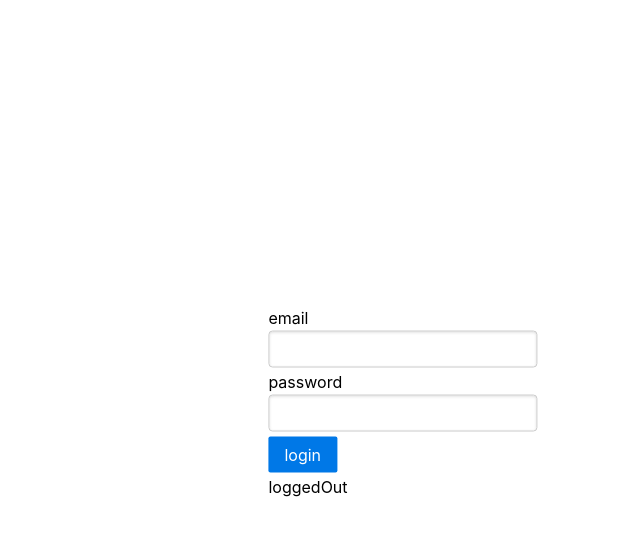
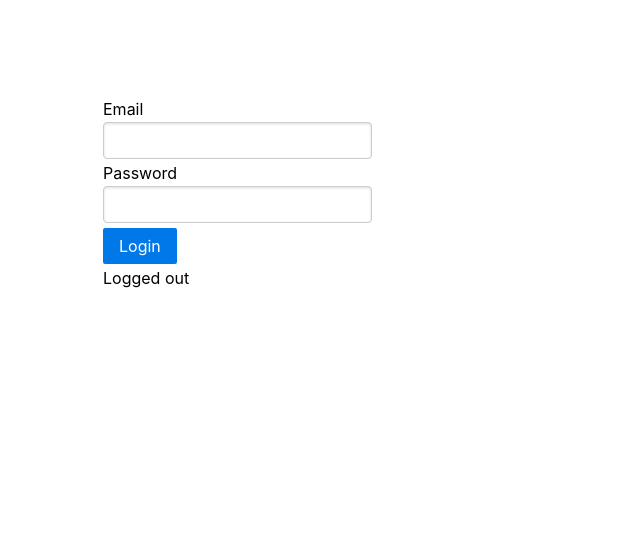
Before and after one commit to flavianh/most-perfect-login-screen, a React (Create React App) app: page / in a window 1280 px wide. Shown: the top 536 px of the page, without its empty margins (237-877 px from the left). Built offline with nearby package versions, Linux system fonts and the light colour scheme.

Commit message:
Add translation to other languages

```diff
--- a/package.json
+++ b/package.json
@@ -7,6 +7,7 @@
     "@testing-library/user-event": "^7.2.1",
     "formik": "^2.1.4",
     "i18next": "^19.4.1",
+    "i18next-browser-languagedetector": "^4.0.2",
     "react": "^16.13.1",
     "react-dom": "^16.13.1",
     "react-i18next": "^11.3.4",
--- a/src/App.js
+++ b/src/App.js
@@ -3,8 +3,7 @@ import * as Yup from "yup";
 import { ErrorMessage, Field, Form, Formik } from "formik";
 import { InvalidEmailError, InvalidPasswordError } from "./authentication";
 import React, { useState } from "react";
-
-import { Trans } from "react-i18next";
+import { Trans, Translation } from "react-i18next";
 
 const LoginSchema = Yup.object().shape({
   email: Yup.string()
@@ -13,11 +12,21 @@ const LoginSchema = Yup.object().shape({
   password: Yup.string().required("pleaseEnterPassword"),
 });
 
+function divTrans({ children, ...props }) {
+  return (
+    <div {...props}>
+      <Trans>{children}</Trans>
+    </div>
+  );
+}
+
 function App(props) {
   const [logState, setLogState] = useState("loggedOut");
   const { authenticate } = props;
 
   return (
+    <Translation>
+      {(t) => (
         <Formik
           initialValues={{
             email: "", // Otherwise you get "cannot read property email of undefined"
@@ -40,23 +49,26 @@ function App(props) {
           }}
         >
           {() => (
-        <Form className="pure-form pure-form-stacked" aria-label="loginForm">
+            <Form
+              className="pure-form pure-form-stacked"
+              aria-label="loginForm"
+            >
               <div className="pure-control-group">
-            <label htmlFor="email">email</label>
+                <label htmlFor="email">{t("email")}</label>
                 <Field id="email" name="email" type="email" required />
                 <ErrorMessage
-              component="div"
                   id="email-error"
+                  role="alert"
+                  component={divTrans}
+                  className="pure-form-message-inline error-message"
                   name="email"
-              role="alert"
-              className="pure-form-message-inline error-message"
                 />
               </div>
               <div className="pure-control-group">
-            <label htmlFor="password">password</label>
+                <label htmlFor="password">{t("password")}</label>
                 <Field id="password" name="password" type="password" required />
                 <ErrorMessage
-              component="div"
+                  component={divTrans}
                   id="password-error"
                   name="password"
                   role="alert"
@@ -64,14 +76,19 @@ function App(props) {
                 />
               </div>
               <div className="pure-controls">
-            <button type="submit" className="pure-button pure-button-primary">
-              login
+                <button
+                  type="submit"
+                  className="pure-button pure-button-primary"
+                >
+                  {t("login")}
                 </button>
               </div>
-          <div>{logState}</div>
+              <div>{t(logState)}</div>
             </Form>
           )}
         </Formik>
+      )}
+    </Translation>
   );
 }
 
--- a/src/i18n.js
+++ b/src/i18n.js
@@ -1,3 +1,4 @@
+import LanguageDetector from "i18next-browser-languagedetector";
 import i18n from "i18next";
 import { initReactI18next } from "react-i18next";
 
@@ -6,16 +7,55 @@ import { initReactI18next } from "react-i18next";
 const resources = {
   en: {
     translation: {
-      hello: "Welcome to React and react-i18next",
+      email: "Email",
+      password: "Password",
+      login: "Login",
+      loggedIn: "Logged in",
+      loggedOut: "Logged out",
+      pleaseEnterEmail: "Please enter an email",
+      pleaseEnterPassword: "Please enter a password",
+      pleaseEnterValidEmail: "Please enter a valid email",
+      emailNotInOurSystem: "This email is not in our system",
+      passwordNotInOurSystem: "This password is not in our system",
+    },
+  },
+  fr: {
+    translation: {
+      email: "Email",
+      password: "Mot de passe",
+      login: "Se connecter",
+      loggedIn: "Connecté",
+      loggedOut: "Déconnecté",
+      pleaseEnterEmail: "Veuillez entrer un email",
+      pleaseEnterPassword: "Veuillez entrer un mot de passe",
+      pleaseEnterValidEmail: "Veuillez entrer un email valide",
+      emailNotInOurSystem: "Cet email ne se trouve pas dans notre système",
+      passwordNotInOurSystem:
+        "Cet mot de passe ne se trouve pas dans notre système",
+    },
+  },
+  es: {
+    translation: {
+      email: "Email",
+      password: "Contraseña",
+      login: "Iniciar",
+      loggedIn: "Conectado",
+      loggedOut: "Desconectado",
+      pleaseEnterEmail: "Por favor ingrese un email",
+      pleaseEnterPassword: "Por favor ingrese una contraseña",
+      pleaseEnterValidEmail: "Por favor ingrese un email válida",
+      emailNotInOurSystem: "Este email no está en nuestro sistema",
+      passwordNotInOurSystem: "Esta contraseña no está en nuestro sistema",
     },
   },
 };
 
 i18n
   .use(initReactI18next) // passes i18n down to react-i18next
+  .use(LanguageDetector)
   .init({
     resources,
-    lng: "en",
+    fallbackLng: "en",
     interpolation: {
       escapeValue: false, // react already safes from xss
     },
--- a/src/index.css
+++ b/src/index.css
@@ -8,10 +8,10 @@ body {
 }
 
 #root {
-  position: absolute;
-  top: 50%;
-  left: 50%;
-  transform: translate(-50%, -50%);
+  margin-top: 100px;
+  margin-left: auto;
+  margin-right: auto;
+  max-width: 600px;
 }
 
 .error-message {
```
Also changed, not shown: 1 other file (tests, documents, lock files or other folders). Lines whose indentation alone changed are shown as unchanged.
